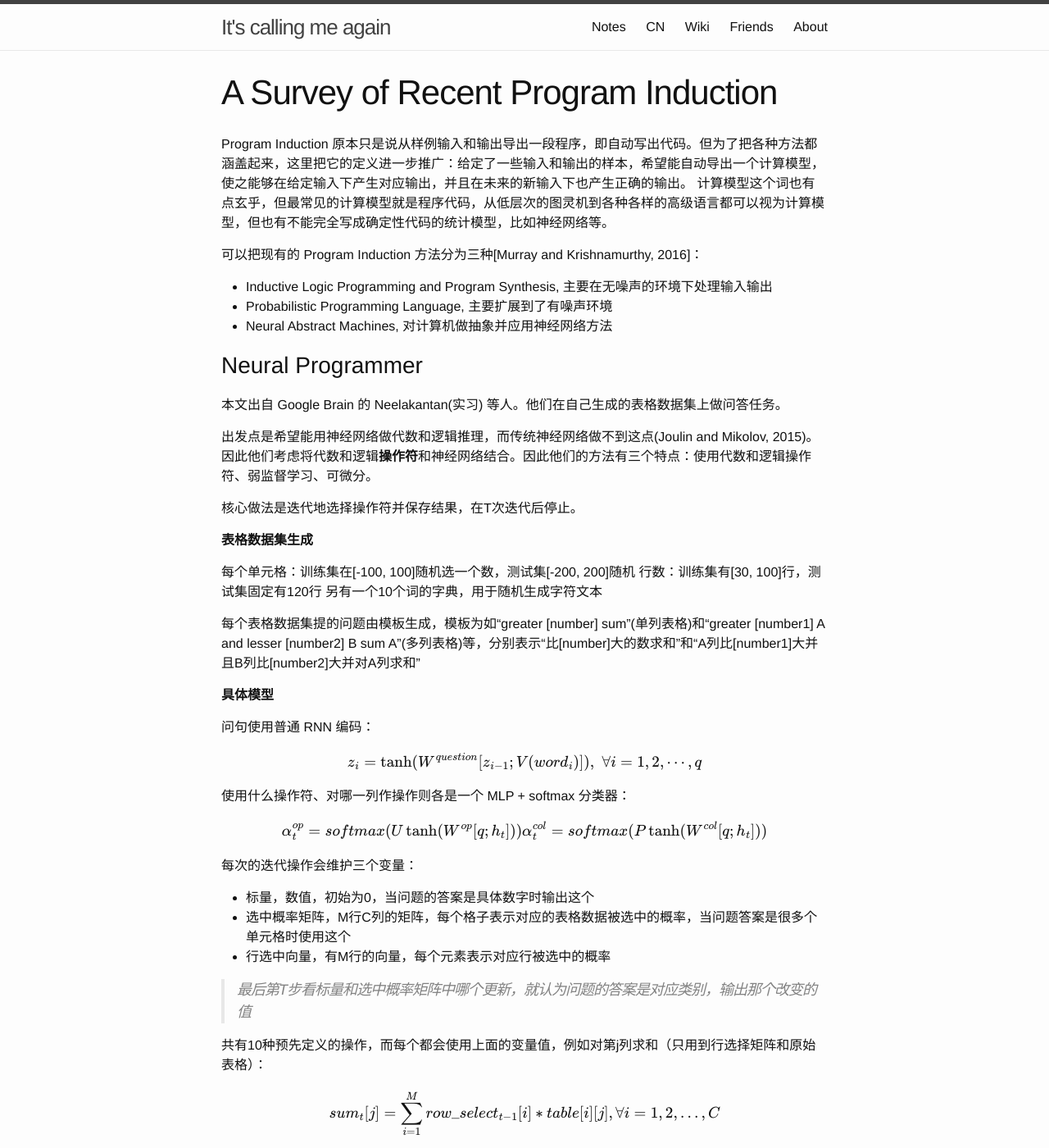
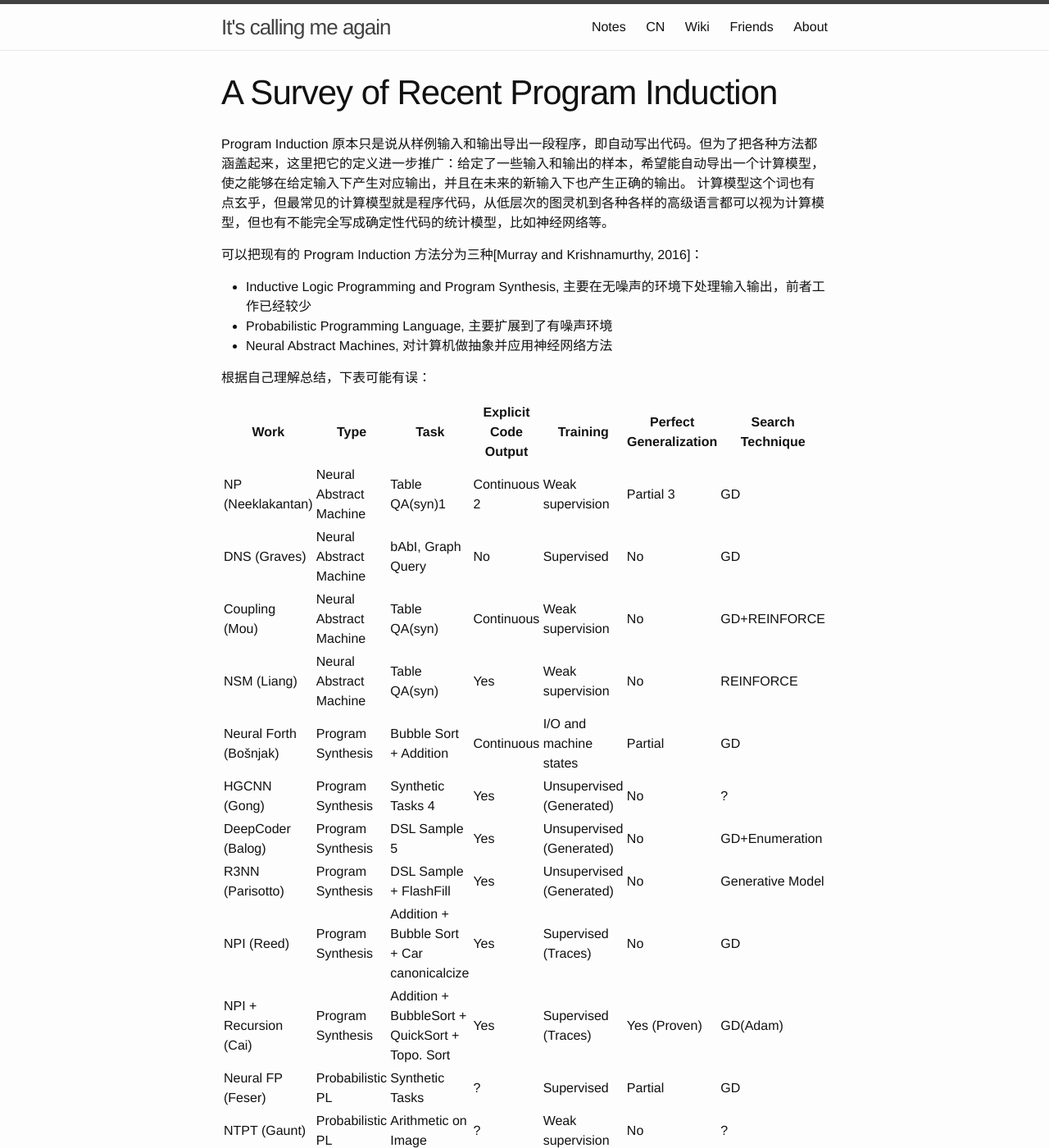
Before and after one commit to zxteloiv/zxteloiv.github.io, a Jekyll site: the page built from wiki/nlp/A_Survey_of_Recent_Program_Induction/index.md, in a window 1280 px wide and 1400 px high. Shown: the whole window at 82% size. Built offline with Jekyll 4.4.1, drawn with Linux system fonts in a browser that asks for light colours; formulas are drawn with MathJax 3; some of the changed text lies outside the part shown.

Commit message:
add summarization

```diff
--- a/wiki/nlp/A_Survey_of_Recent_Program_Induction/index.md
+++ b/wiki/nlp/A_Survey_of_Recent_Program_Induction/index.md
@@ -10,9 +10,35 @@ Program Induction 原本只是说从样例输入和输出导出一段程序，
 
 可以把现有的 Program Induction 方法分为三种[Murray and Krishnamurthy, 2016]：
 
-- Inductive Logic Programming and Program Synthesis, 主要在无噪声的环境下处理输入输出
+- Inductive Logic Programming and Program Synthesis, 主要在无噪声的环境下处理输入输出，前者工作已经较少
 - Probabilistic Programming Language, 主要扩展到了有噪声环境
 - Neural Abstract Machines, 对计算机做抽象并应用神经网络方法
+
+根据自己理解总结，下表可能有误：
+
+| Work                   | Type                    | Task                                     | Explicit Code Output | Training                 | Perfect Generalization | Search Technique |
+| ---------------------- | ----------------------- | ---------------------------------------- | -------------------- | ------------------------ | ---------------------- | ---------------- |
+| NP (Neeklakantan)      | Neural Abstract Machine | Table QA(syn)1                           | Continuous 2         | Weak supervision         | Partial 3              | GD               |
+| DNS (Graves)           | Neural Abstract Machine | bAbI, Graph Query                        | No                   | Supervised               | No                     | GD               |
+| Coupling (Mou)         | Neural Abstract Machine | Table QA(syn)                            | Continuous           | Weak supervision         | No                     | GD+REINFORCE     |
+| NSM (Liang)            | Neural Abstract Machine | Table QA(syn)                            | Yes                  | Weak supervision         | No                     | REINFORCE        |
+| Neural Forth (Bošnjak) | Program Synthesis       | Bubble Sort + Addition                   | Continuous           | I/O and machine states   | Partial                | GD               |
+| HGCNN (Gong)           | Program Synthesis       | Synthetic Tasks 4                        | Yes                  | Unsupervised (Generated) | No                     | ?                |
+| DeepCoder (Balog)      | Program Synthesis       | DSL Sample 5                             | Yes                  | Unsupervised (Generated) | No                     | GD+Enumeration   |
+| R3NN (Parisotto)       | Program Synthesis       | DSL Sample + FlashFill                   | Yes                  | Unsupervised (Generated) | No                     | Generative Model |
+| NPI (Reed)             | Program Synthesis       | Addition + Bubble Sort + Car canonicalcize | Yes                | Supervised (Traces)      | No                     | GD               |
+| NPI + Recursion (Cai)  | Program Synthesis       | Addition + BubbleSort + QuickSort + Topo. Sort | Yes            | Supervised (Traces)      | Yes (Proven)           | GD(Adam)         |
+| Neural FP (Feser)      | Probabilistic PL        | Synthetic Tasks                          | ?                    | Supervised               | Partial                | GD               |
+| NTPT (Gaunt)           | Probabilistic PL        | Arithmetic on Image                      | ?                    | Weak supervision         | No                     | ?                |
+
+表中：
+
+1. 自己合成的 QA 数据集
+2. 实际生成的是代码(操作符)的概率，选概率最大即可得到一系列显式代码
+3. 在一部分任务上达到了100%泛化
+4. 在自定义的一些合成任务上完成
+5. 在 DSL 中随机采样得到的数据集上完成
+
 
 ## Neural Programmer
 
@@ -488,12 +514,24 @@ TerpreT 是一种概率编程语言，相关工作来自微软研究院。Terpre
 
 ## Neural-Symbolic Program Synthesis
 
-本文工作来自CMU和微软研究院。
+本文工作来自CMU和微软研究院。本文设计了一个树结构的生成模型，通过把I/O样本编码进来，树结构可以自动选择DSL中的某条产生式应用到非终结符上，从而增量地生成程序。
 
-## thought
+**模型**
 
-- sketch is something like to combine different NNs with other symbolic program codes
-- low-level abstraction is aiming reusability across tasks, otherwise it's not practical to implement.
+树结构有四种参数：
+
+- 符号（叶子节点）的表示：所有终结符和非终结符的 embedding
+- 产生式（中间节点）的表示：所有 DSL 中包含的产生式的 embedding
+- 归约网络：通过产生式右边的 embedding 生成左边的 embedding
+- 派生网络：通过产生式左边的 embedding 生成右边的 embedding
+
+这样从叶子节点出发，递归向上传递，直到根节点，此时根节点就能包括全局信息。然后反向递归，再由根节点向下，这样把全局信息带到每个中间节点上。当需要派生时，由叶子节点的表示和产生式的表示的内积作 softmax 权重进行选择。
+
+![QQ20170208-201118.png](resources/DFC2463987CDFA2A6600B25542D3D2E3.png)
+
+而 encoder 部分，本文以两个单独的 Bi-LSTM 为基础，又尝试了考虑二者相关性的 correlation-encoder 和几种变形。
+
+![CrossCorr.jpg](resources/25FE64A7DBDDA9B62B76A5EF7CAF1A0A.jpg)
 
 ## 相关文章
 
```
Also changed, not shown: wiki/nlp/A_Survey_of_Recent_Program_Induction/resources/25FE64A7DBDDA9B62B76A5EF7CAF1A0A.jpg (added), wiki/nlp/A_Survey_of_Recent_Program_Induction/resources/DFC2463987CDFA2A6600B25542D3D2E3.png (added).
